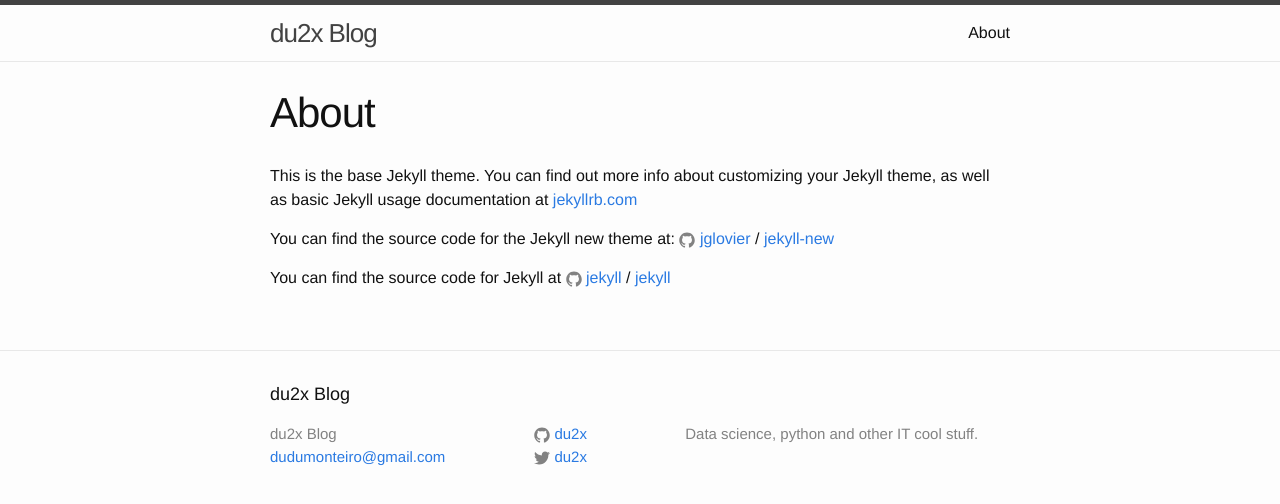
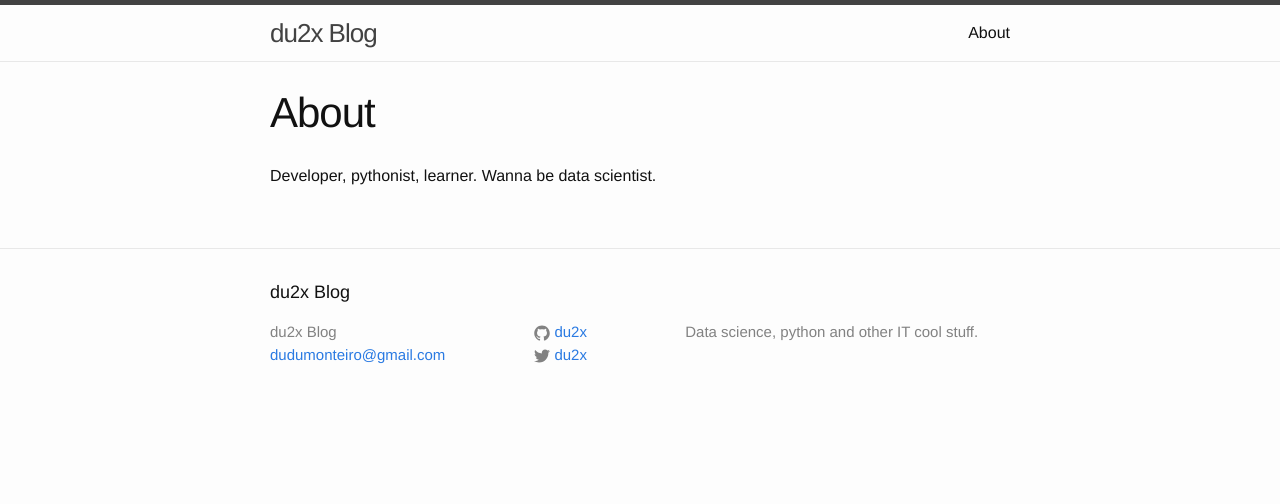
Before and after one commit to du2x/du2x.github.io, a Jekyll site: the page built from about.md, in a window 1280 px wide. Shown: the top 504 px of the page. Built offline with Jekyll 4.4.1, drawn with Linux system fonts in a browser that asks for light colours.

Commit message:
Small fixes

```diff
--- a/about.md
+++ b/about.md
@@ -4,12 +4,4 @@ title: About
 permalink: /about/
 ---
 
-This is the base Jekyll theme. You can find out more info about customizing your Jekyll theme, as well as basic Jekyll usage documentation at [jekyllrb.com](http://jekyllrb.com/)
-
-You can find the source code for the Jekyll new theme at:
-{% include icon-github.html username="jglovier" %} /
-[jekyll-new](https://github.com/jglovier/jekyll-new)
-
-You can find the source code for Jekyll at
-{% include icon-github.html username="jekyll" %} /
-[jekyll](https://github.com/jekyll/jekyll)
+Developer, pythonist, learner. Wanna be data scientist.
```
Also changed, not shown: _posts/2016-04-06-jwt-brief-overview.markdown (+10 -1 lines), 3 other files.
